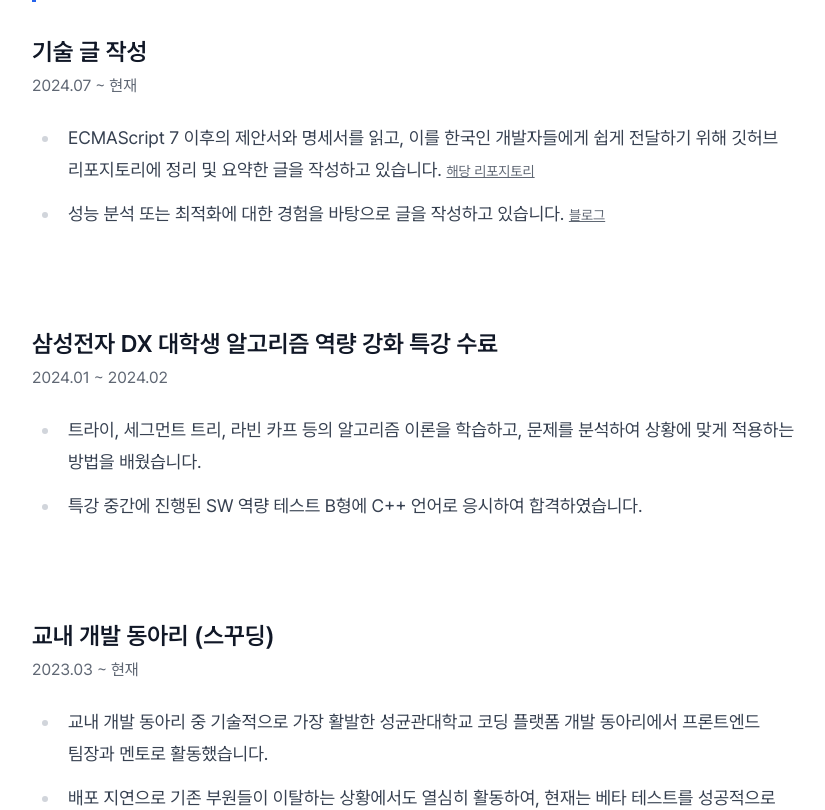
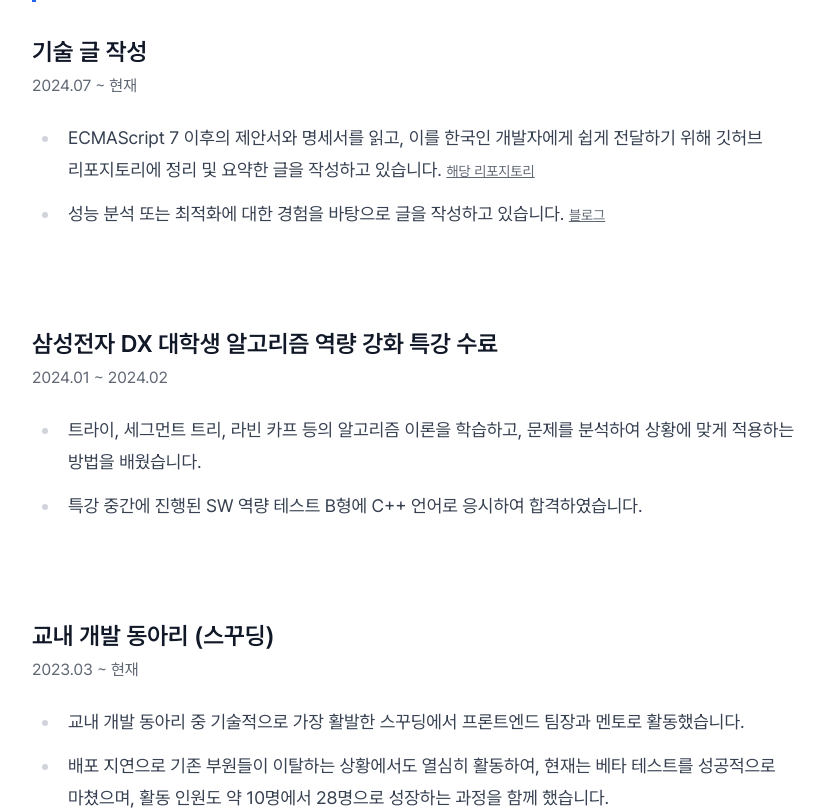
Before and after one commit to dayongkr/resume, a Next.js app: page / in a window 1280 px wide. Shown: the part 3440-4250 px from the top of the page, without its empty margins (224-1049 px from the left). Built offline with nearby package versions, Linux system fonts and the light colour scheme.

Commit message:
fix(activity): update content and remove redundant details in activity section

```diff
--- a/src/app/_components/ActivitySection.tsx
+++ b/src/app/_components/ActivitySection.tsx
@@ -12,7 +12,7 @@ export function ActivitySection() {
           items={[
             {
               children:
-                'ECMAScript 7 이후의 제안서와 명세서를 읽고, 이를 한국인 개발자들에게 쉽게 전달하기 위해 깃허브 리포지토리에 정리 및 요약한 글을 작성하고 있습니다.',
+                'ECMAScript 7 이후의 제안서와 명세서를 읽고, 이를 한국인 개발자에게 쉽게 전달하기 위해 깃허브 리포지토리에 정리 및 요약한 글을 작성하고 있습니다.',
               link: {
                 title: '해당 리포지토리',
                 href: 'https://github.com/dayongkr/ecmascript-summary',
@@ -47,15 +47,11 @@ export function ActivitySection() {
         <List
           items={[
             {
-              children:
-                '교내 개발 동아리 중 기술적으로 가장 활발한 성균관대학교 코딩 플랫폼 개발 동아리에서 프론트엔드 팀장과 멘토로 활동했습니다.',
+              children: '교내 개발 동아리 중 기술적으로 가장 활발한 스꾸딩에서 프론트엔드 팀장과 멘토로 활동했습니다.',
             },
             {
               children:
                 '배포 지연으로 기존 부원들이 이탈하는 상황에서도 열심히 활동하여, 현재는 베타 테스트를 성공적으로 마쳤으며, 활동 인원도 약 10명에서 28명으로 성장하는 과정을 함께 했습니다.',
-            },
-            {
-              children: '기술 관련 새로운 소식을 주기적으로 공유하여 팀에 기술적인 활력을 불어넣었습니다.',
             },
             {
               children:
```
